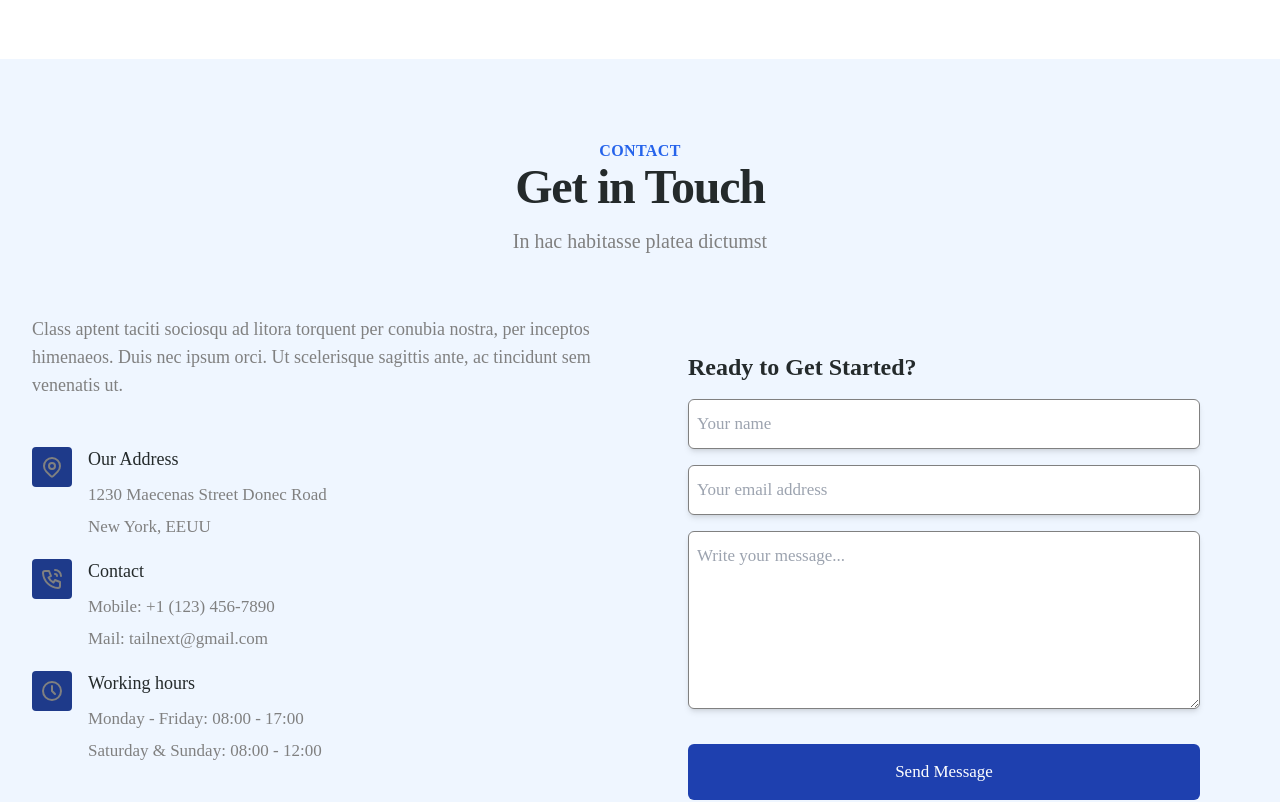
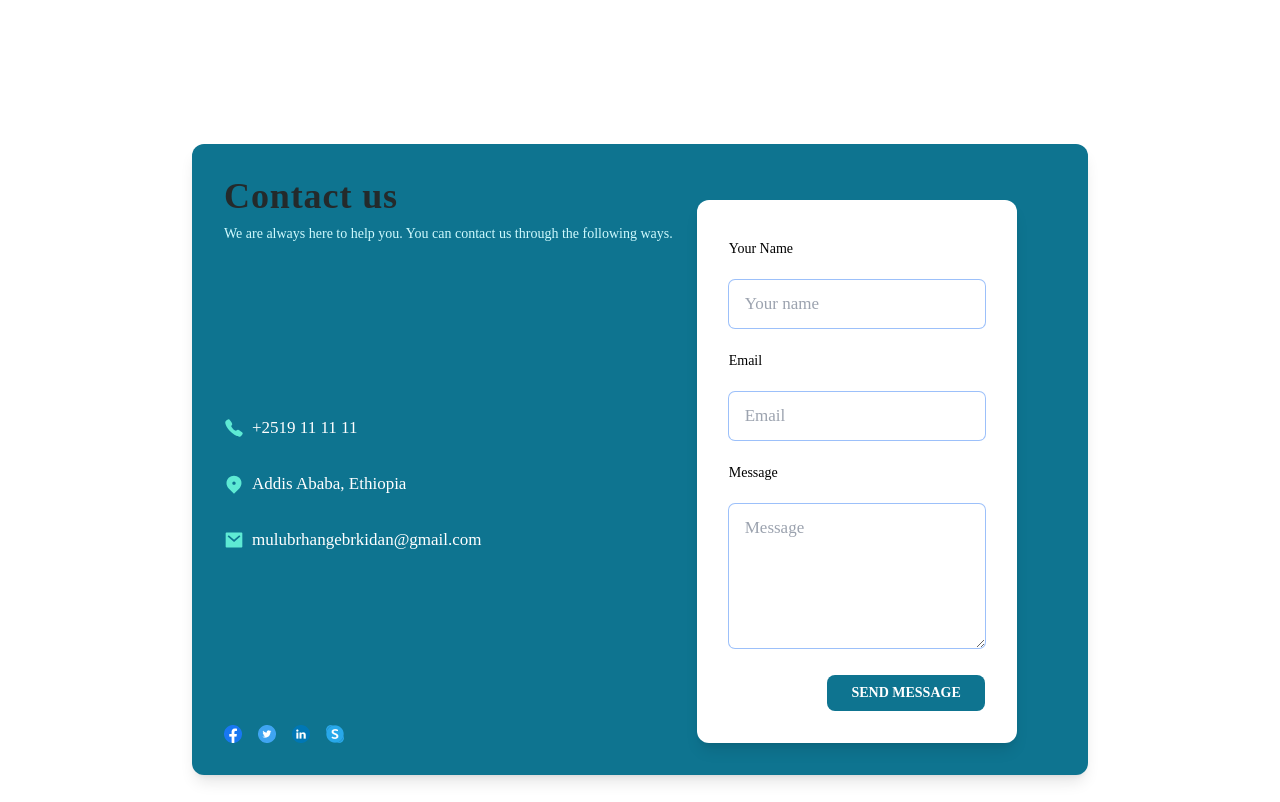
Before and after one commit to Mulubrhan1511/Constaraction, a React (Vite) app in the folder front/: page / in a window 1280 px wide. Shown: the part 5740-6542 px from the top of the page. Built offline with nearby package versions, Linux system fonts and the light colour scheme.

Commit message:
add the conatact us page

```diff
--- a/front/src/components/ContactUs/ContactUs.jsx
+++ b/front/src/components/ContactUs/ContactUs.jsx
@@ -1,113 +1,83 @@
 import React from 'react'
+import { IoCall } from "react-icons/io5";
+import { RiMailFill, RiMapPin2Fill } from "react-icons/ri";
+import fb from "../../assets/team/fb.png";
+import in1 from "../../assets/team/in.png";
+import s from "../../assets/team/s.png";
+import tw from "../../assets/team/tw.png";
+import { Button } from 'react-bootstrap';
+
 
 const ContactUs = () => {
   return (
-    <div className=''>
-        <section class="bg-blue-50 dark:bg-slate-800" id="contact">
-    <div class="mx-auto max-w-7xl px-4 py-16 sm:px-6 lg:px-8 lg:py-20">
-        <div class="mb-4">
-            <div class="mb-6 max-w-3xl text-center sm:text-center md:mx-auto md:mb-12">
-                <p class="text-base font-semibold uppercase tracking-wide text-blue-600 dark:text-blue-200">
-                    Contact
-                </p>
-                <h2
-                    class="font-heading mb-4 font-bold tracking-tight text-gray-900 dark:text-white text-3xl sm:text-5xl">
-                    Get in Touch
-                </h2>
-                <p class="mx-auto mt-4 max-w-3xl text-xl text-gray-600 dark:text-slate-400">In hac habitasse platea
-                    dictumst
+    <div className='flex w-full min-h-screen justify-center items-center'>
+        <div className='flex flex-col md:flex-row md:space-x-6 space-y-6 bg-cyan-700 w-full max-w-4xl p-8 rounded-xl shadow-lg text-white'>
+            <div className='flex flex-col space-y-8 justify-between'>
+                <div>
+                    <h1 className='font-bold text-4xl tracking-wide'>
+                        Contact us
+                    </h1>
+                    <p className='pt-2 text-cyan-100 text-sm'>
+                        We are always here to help you. You can contact us through the following ways.
                     </p>
                 </div>
+                {/* phone filled */}
+                <div className='flex flex-col space-y-6'>
+                    <div className='incline-flex space-x-2 items-center flex'>
+                    <IoCall className='text-teal-300 text-xl'/>
+                    <span >+2519 11 11 11</span>
                     </div>
-        <div class="flex items-stretch justify-center">
-            <div class="grid md:grid-cols-2">
-                <div class="h-full pr-6">
-                    <p class="mt-3 mb-12 text-lg text-gray-600 dark:text-slate-400">
-                        Class aptent taciti sociosqu ad
-                        litora torquent per conubia nostra, per inceptos himenaeos. Duis nec ipsum orci. Ut scelerisque
-                        sagittis ante, ac tincidunt sem venenatis ut.
-                    </p>
-                    <ul class="mb-6 md:mb-0">
-                        <li class="flex">
-                            <div class="flex h-10 w-10 items-center justify-center rounded bg-blue-900 text-gray-50">
-                                <svg xmlns="http://www.w3.org/2000/svg" width="24" height="24" viewBox="0 0 24 24"
-                                    fill="none" stroke="currentColor" stroke-width="2" stroke-linecap="round"
-                                    stroke-linejoin="round" class="h-6 w-6">
-                                    <path d="M9 11a3 3 0 1 0 6 0a3 3 0 0 0 -6 0"></path>
-                                    <path
-                                        d="M17.657 16.657l-4.243 4.243a2 2 0 0 1 -2.827 0l-4.244 -4.243a8 8 0 1 1 11.314 0z">
-                                    </path>
-                                </svg>
+                    <div className='incline-flex space-x-2 items-center flex'>
+                    <RiMapPin2Fill className='text-teal-300 text-xl'/>
+                    <span >Addis Ababa, Ethiopia</span>
                     </div>
-                            <div class="ml-4 mb-4">
-                                <h3 class="mb-2 text-lg font-medium leading-6 text-gray-900 dark:text-white">Our Address
-                                </h3>
-                                <p class="text-gray-600 dark:text-slate-400">1230 Maecenas Street Donec Road</p>
-                                <p class="text-gray-600 dark:text-slate-400">New York, EEUU</p>
-                            </div>
-                        </li>
-                        <li class="flex">
-                            <div class="flex h-10 w-10 items-center justify-center rounded bg-blue-900 text-gray-50">
-                                <svg xmlns="http://www.w3.org/2000/svg" width="24" height="24" viewBox="0 0 24 24"
-                                    fill="none" stroke="currentColor" stroke-width="2" stroke-linecap="round"
-                                    stroke-linejoin="round" class="h-6 w-6">
-                                    <path
-                                        d="M5 4h4l2 5l-2.5 1.5a11 11 0 0 0 5 5l1.5 -2.5l5 2v4a2 2 0 0 1 -2 2a16 16 0 0 1 -15 -15a2 2 0 0 1 2 -2">
-                                    </path>
-                                    <path d="M15 7a2 2 0 0 1 2 2"></path>
-                                    <path d="M15 3a6 6 0 0 1 6 6"></path>
-                                </svg>
-                            </div>
-                            <div class="ml-4 mb-4">
-                                <h3 class="mb-2 text-lg font-medium leading-6 text-gray-900 dark:text-white">Contact
-                                </h3>
-                                <p class="text-gray-600 dark:text-slate-400">Mobile: +1 (123) 456-7890</p>
-                                <p class="text-gray-600 dark:text-slate-400">Mail: tailnext@gmail.com</p>
-                            </div>
-                        </li>
-                        <li class="flex">
-                            <div class="flex h-10 w-10 items-center justify-center rounded bg-blue-900 text-gray-50">
-                                <svg xmlns="http://www.w3.org/2000/svg" width="24" height="24" viewBox="0 0 24 24"
-                                    fill="none" stroke="currentColor" stroke-width="2" stroke-linecap="round"
-                                    stroke-linejoin="round" class="h-6 w-6">
-                                    <path d="M3 12a9 9 0 1 0 18 0a9 9 0 0 0 -18 0"></path>
-                                    <path d="M12 7v5l3 3"></path>
-                                </svg>
-                            </div>
-                            <div class="ml-4 mb-4">
-                                <h3 class="mb-2 text-lg font-medium leading-6 text-gray-900 dark:text-white">Working
-                                    hours</h3>
-                                <p class="text-gray-600 dark:text-slate-400">Monday - Friday: 08:00 - 17:00</p>
-                                <p class="text-gray-600 dark:text-slate-400">Saturday &amp; Sunday: 08:00 - 12:00</p>
-                            </div>
-                        </li>
-                    </ul>
-                </div>
-                <div class="card h-fit max-w-6xl p-5 md:p-12" id="form">
-                    <h2 class="mb-4 text-2xl font-bold dark:text-white">Ready to Get Started?</h2>
-                    <form id="contactForm">
-                        <div class="mb-6">
-                            <div class="mx-0 mb-1 sm:mb-4">
-                                <div class="mx-0 mb-1 sm:mb-4">
-                                    <label for="name" class="pb-1 text-xs uppercase tracking-wider"></label><input type="text" id="name" autocomplete="given-name" placeholder="Your name" class="mb-2 w-full rounded-md border border-gray-400 py-2 pl-2 pr-4 shadow-md dark:text-gray-300 sm:mb-0" name="name" />
-                                </div>
-                                <div class="mx-0 mb-1 sm:mb-4">
-                                    <label for="email" class="pb-1 text-xs uppercase tracking-wider"></label><input type="email" id="email" autocomplete="email" placeholder="Your email address" class="mb-2 w-full rounded-md border border-gray-400 py-2 pl-2 pr-4 shadow-md dark:text-gray-300 sm:mb-0" name="email" />
+                    <div className='incline-flex space-x-2 items-center flex'>
+                    <RiMailFill className='text-teal-300 text-xl'/>
+
+                    <span >mulubrhangebrkidan@gmail.com</span>
                     </div>
                 </div>
-                            <div class="mx-0 mb-1 sm:mb-4">
-                                <label for="textarea" class="pb-1 text-xs uppercase tracking-wider"></label><textarea id="textarea" name="textarea" cols="30" rows="5" placeholder="Write your message..." class="mb-2 w-full rounded-md border border-gray-400 py-2 pl-2 pr-4 shadow-md dark:text-gray-300 sm:mb-0"></textarea>
+                <div className='flex space-x-4 text-lg'>
+                    <a href='#'>
+                        <img src={fb} alt='fb'/>
+                    </a>
+                    <a href='#'>
+                        <img src={tw} alt='tw'/>
+                    </a>
+                    <a href='#'>
+                        <img src={in1} alt='in'/>
+                    </a>
+                    <a href=''>
+                        <img src={s} alt='s'/>
+                    </a>
                 </div>
             </div>
-                        <div class="text-center">
-                            <button type="submit" class="w-full bg-blue-800 text-white px-6 py-3 font-xl rounded-md sm:mb-0">Send Message</button>
+            <div className='bg-white rounded-xl shadow-lg p-8 md:w-80'>
+                <form action='' className='flex flex-col space-y-4 text-black'>
+                    <div>
+                        <label htmlFor='name' className='text-sm'>Your Name</label>
                     </div>
+                    <div>
+                        <input type="text" placeholder='Your name' className='ring-1 ring-gray-300 w-full rounded-md px-4 py-2 outline-none focus:ring-2 focus:ring-teal-300'/>
+                    </div>
+                    <div>
+                        <label htmlFor='email' className='text-sm'>Email</label>
+                    </div>
+                    <div>
+                        <input type="text" placeholder='Email' className='ring-1 ring-gray-300 w-full rounded-md px-4 py-2 outline-none focus:ring-2 focus:ring-teal-300'/>
+                    </div>
+                    <div>
+                        <label htmlFor='Message' className='text-sm'>Message</label>
+                    </div>
+                    <div>
+                        <textarea type="text" placeholder='Message' rows="4" className='ring-1 ring-gray-300 w-full rounded-md px-4 py-2 outline-none focus:ring-2 focus:ring-teal-300'/>
+                    </div>
+                    <button className='inline-block self-end bg-cyan-700 text-white font-bold rounded-lg px-6 py-2 uppercase text-sm'>
+                        Send Message
+                    </button>
                 </form>
             </div>
         </div>
-        </div>
-    </div>
-</section>
     </div>
   )
 }
```
Lines whose indentation alone changed are shown as unchanged.
